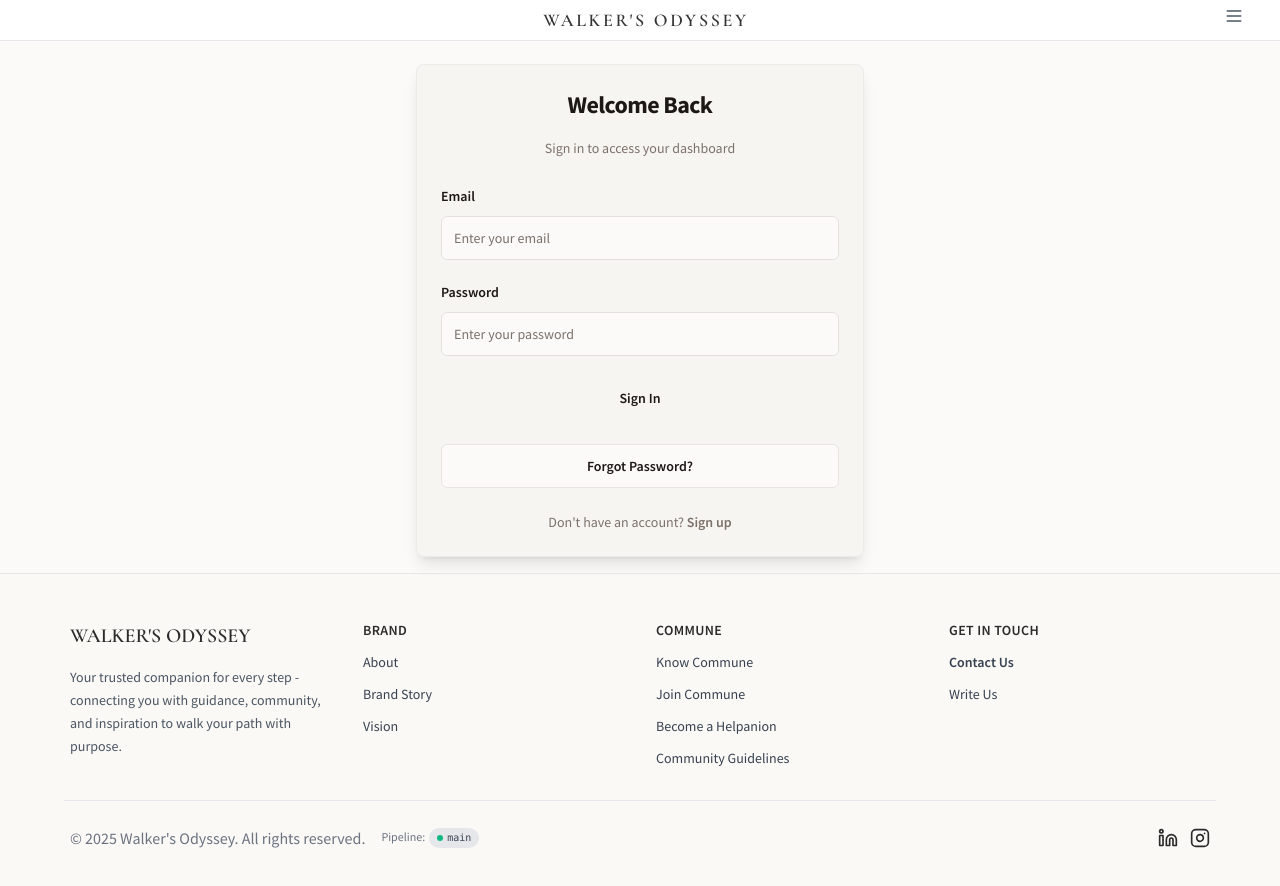
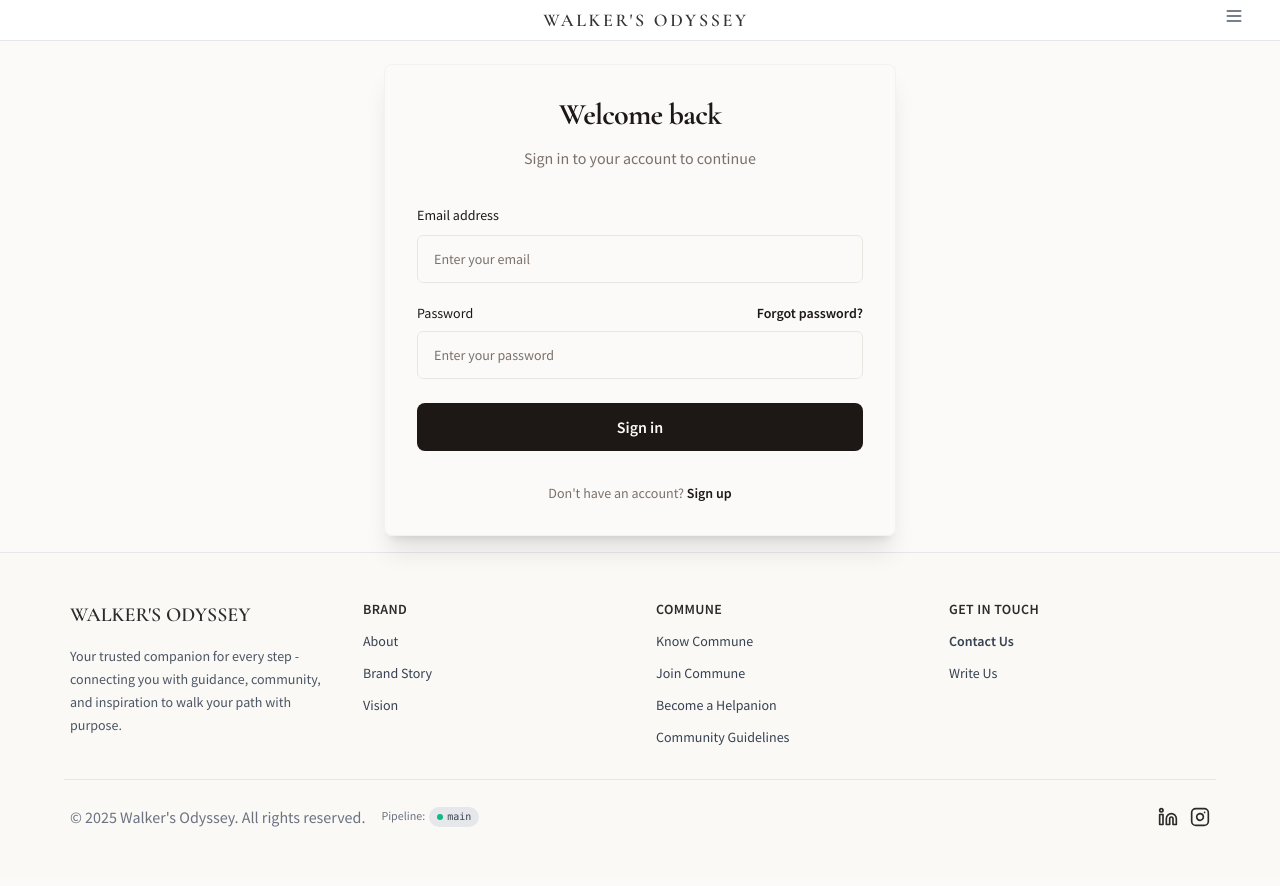
Before and after one commit to priteshsoni05/wocommune, a React (Vite) app: page /auth in a window 1280 px wide. Shown: the top 886 px of the page. Built offline with nearby package versions, Linux system fonts and the light colour scheme.

Commit message:
Redesign auth forms

```diff
--- a/src/components/auth/LoginForm.tsx
+++ b/src/components/auth/LoginForm.tsx
@@ -11,11 +11,13 @@ export type UserRole = 'walker' | 'helpanion';
 interface LoginFormProps {
   onSuccess: (userRoles: UserRole[]) => void;
   onNoRoleFound: (email: string) => void;
+  setShowForgotPassword?: (show: boolean) => void;
 }
 
 export const LoginForm: React.FC<LoginFormProps> = ({
   onSuccess,
-  onNoRoleFound
+  onNoRoleFound,
+  setShowForgotPassword
 }) => {
   const [email, setEmail] = useState('');
   const [password, setPassword] = useState('');
@@ -72,9 +74,24 @@ export const LoginForm: React.FC<LoginFormProps> = ({
   };
 
   return (
-    <form onSubmit={handleSubmit} className="space-y-5">
+    <div className="space-y-8">
+      {/* Header */}
+      <div className="text-center space-y-3">
+        <h1 className="font-brand text-3xl font-bold text-foreground">Welcome back</h1>
+        <p className="text-muted-foreground font-sans">Sign in to your account to continue</p>
+      </div>
+
+      {/* Form */}
+      <form onSubmit={handleSubmit} className="space-y-6">
+        <div className="space-y-5">
+          {/* Email Field */}
           <div className="space-y-2">
-        <Label htmlFor="email" className="text-foreground font-semibold">Email</Label>
+            <Label
+              htmlFor="email"
+              className="text-sm font-medium text-foreground font-sans"
+            >
+              Email address
+            </Label>
             <Input
               id="email"
               type="email"
@@ -82,12 +99,27 @@ export const LoginForm: React.FC<LoginFormProps> = ({
               onChange={(e) => setEmail(e.target.value)}
               required
               placeholder="Enter your email"
-          className="h-11 border-border bg-background text-foreground placeholder:text-muted-foreground focus:border-brand focus:ring-brand/20 touch-manipulation"
+              className="h-12 px-4 border-input bg-background text-foreground placeholder:text-muted-foreground focus:border-primary focus:ring-2 focus:ring-primary/10 transition-all duration-200 font-sans"
             />
           </div>
 
+          {/* Password Field */}
           <div className="space-y-2">
-        <Label htmlFor="password" className="text-foreground font-semibold">Password</Label>
+            <div className="flex items-center justify-between">
+              <Label
+                htmlFor="password"
+                className="text-sm font-medium text-foreground font-sans"
+              >
+                Password
+              </Label>
+              <button
+                type="button"
+                onClick={() => setShowForgotPassword && setShowForgotPassword(true)}
+                className="text-sm text-primary hover:text-primary/80 transition-colors font-sans"
+              >
+                Forgot password?
+              </button>
+            </div>
             <Input
               id="password"
               type="password"
@@ -95,27 +127,31 @@ export const LoginForm: React.FC<LoginFormProps> = ({
               onChange={(e) => setPassword(e.target.value)}
               required
               placeholder="Enter your password"
-          className="h-11 border-border bg-background text-foreground placeholder:text-muted-foreground focus:border-brand focus:ring-brand/20 touch-manipulation"
+              className="h-12 px-4 border-input bg-background text-foreground placeholder:text-muted-foreground focus:border-primary focus:ring-2 focus:ring-primary/10 transition-all duration-200 font-sans"
             />
           </div>
+        </div>
 
+        {/* Error Alert */}
         {error && (
-        <Alert variant="destructive" className="border-destructive/20 bg-destructive/5">
+          <Alert variant="destructive" className="border-destructive/20 bg-destructive/5 rounded-lg">
             <AlertCircle className="h-4 w-4" />
-          <AlertDescription className="text-destructive font-medium">
+            <AlertDescription className="text-destructive font-medium font-sans">
               {error}
             </AlertDescription>
           </Alert>
         )}
 
+        {/* Submit Button */}
         <Button
           type="submit"
           disabled={loading}
-        className="w-full h-11 bg-brand hover:bg-brand/90 text-brand-foreground font-semibold touch-manipulation"
+          className="w-full h-12 bg-primary hover:bg-primary/90 text-primary-foreground font-semibold text-base rounded-lg transition-all duration-200 font-sans"
         >
           {loading && <Loader2 className="mr-2 h-4 w-4 animate-spin" />}
-        Sign In
+          Sign in
         </Button>
       </form>
+    </div>
   );
 };
--- a/src/components/auth/SignupForm.tsx
+++ b/src/components/auth/SignupForm.tsx
@@ -243,9 +243,28 @@ export const SignupForm: React.FC<SignupFormProps> = ({
   };
 
   return (
-    <form onSubmit={handleSubmit} className="space-y-5">
+    <div className="space-y-8">
+      {/* Header */}
+      <div className="text-center space-y-3">
+        <h1 className="font-brand text-3xl font-bold text-foreground">
+          Create your {selectedRole} account
+        </h1>
+        <p className="text-muted-foreground font-sans">
+          Join our community and start {selectedRole === 'helpanion' ? 'helping others' : 'getting help'}
+        </p>
+      </div>
+
+      {/* Form */}
+      <form onSubmit={handleSubmit} className="space-y-6">
+        <div className="space-y-5">
+          {/* Full Name Field */}
           <div className="space-y-2">
-        <Label htmlFor="name" className="text-foreground font-semibold">Full Name</Label>
+            <Label
+              htmlFor="name"
+              className="text-sm font-medium text-foreground font-sans"
+            >
+              Full name
+            </Label>
             <Input
               id="name"
               type="text"
@@ -253,12 +272,18 @@ export const SignupForm: React.FC<SignupFormProps> = ({
               onChange={(e) => setFormData(prev => ({ ...prev, name: e.target.value }))}
               required
               placeholder="Enter your full name"
-          className="h-11 border-border bg-background text-foreground placeholder:text-muted-foreground focus:border-brand focus:ring-brand/20 touch-manipulation"
+              className="h-12 px-4 border-input bg-background text-foreground placeholder:text-muted-foreground focus:border-primary focus:ring-2 focus:ring-primary/10 transition-all duration-200 font-sans"
             />
           </div>
 
+          {/* Email Field */}
           <div className="space-y-2">
-        <Label htmlFor="email" className="text-foreground font-semibold">Email</Label>
+            <Label
+              htmlFor="email"
+              className="text-sm font-medium text-foreground font-sans"
+            >
+              Email address
+            </Label>
             <Input
               id="email"
               type="email"
@@ -266,41 +291,19 @@ export const SignupForm: React.FC<SignupFormProps> = ({
               onChange={(e) => setFormData(prev => ({ ...prev, email: e.target.value }))}
               required
               placeholder="Enter your email"
-          className="h-11 border-border bg-background text-foreground placeholder:text-muted-foreground focus:border-brand focus:ring-brand/20 touch-manipulation"
+              className="h-12 px-4 border-input bg-background text-foreground placeholder:text-muted-foreground focus:border-primary focus:ring-2 focus:ring-primary/10 transition-all duration-200 font-sans"
             />
           </div>
 
-      <div className="space-y-2">
-        <Label htmlFor="password" className="text-foreground font-semibold">Password</Label>
-        <Input
-          id="password"
-          type="password"
-          value={formData.password}
-          onChange={(e) => setFormData(prev => ({ ...prev, password: e.target.value }))}
-          required
-          placeholder="Create a password"
-          minLength={6}
-          className="h-11 border-border bg-background text-foreground placeholder:text-muted-foreground focus:border-brand focus:ring-brand/20 touch-manipulation"
-        />
-      </div>
-
-      <div className="space-y-2">
-        <Label htmlFor="confirmPassword" className="text-foreground font-semibold">Confirm Password</Label>
-        <Input
-          id="confirmPassword"
-          type="password"
-          value={formData.confirmPassword}
-          onChange={(e) => setFormData(prev => ({ ...prev, confirmPassword: e.target.value }))}
-          required
-          placeholder="Confirm your password"
-          minLength={6}
-          className="h-11 border-border bg-background text-foreground placeholder:text-muted-foreground focus:border-brand focus:ring-brand/20 touch-manipulation"
-        />
-      </div>
-
+          {/* Username Field (for Helpanions only) */}
           {selectedRole === 'helpanion' && (
             <div className="space-y-2">
-          <Label htmlFor="username" className="text-foreground font-semibold">Username</Label>
+              <Label
+                htmlFor="username"
+                className="text-sm font-medium text-foreground font-sans"
+              >
+                Username
+              </Label>
               <div className="relative">
                 <Input
                   id="username"
@@ -310,14 +313,16 @@ export const SignupForm: React.FC<SignupFormProps> = ({
                   onBlur={handleUsernameBlur}
                   required
                   placeholder="Choose a unique username"
-              className={`h-11 pr-10 border-border bg-background text-foreground placeholder:text-muted-foreground focus:border-brand focus:ring-brand/20 touch-manipulation ${usernameError ? 'border-destructive focus:border-destructive focus:ring-destructive/20' : ''}`}
+                  className={`h-12 px-4 pr-10 border-input bg-background text-foreground placeholder:text-muted-foreground focus:border-primary focus:ring-2 focus:ring-primary/10 transition-all duration-200 font-sans ${
+                    usernameError ? 'border-destructive focus:border-destructive focus:ring-destructive/10' : ''
+                  }`}
                 />
                 {usernameLoading && (
                   <Loader2 className="absolute right-3 top-1/2 transform -translate-y-1/2 h-4 w-4 animate-spin text-muted-foreground" />
                 )}
               </div>
               {usernameError && (
-            <p className="text-sm text-destructive flex items-center gap-1.5">
+                <p className="text-sm text-destructive flex items-center gap-1.5 font-sans">
                   <AlertCircle className="h-3.5 w-3.5 flex-shrink-0" />
                   <span>{usernameError}</span>
                 </p>
@@ -325,34 +330,78 @@ export const SignupForm: React.FC<SignupFormProps> = ({
             </div>
           )}
 
+          {/* Password Fields */}
+          <div className="grid grid-cols-1 sm:grid-cols-2 gap-4">
+            <div className="space-y-2">
+              <Label
+                htmlFor="password"
+                className="text-sm font-medium text-foreground font-sans"
+              >
+                Password
+              </Label>
+              <Input
+                id="password"
+                type="password"
+                value={formData.password}
+                onChange={(e) => setFormData(prev => ({ ...prev, password: e.target.value }))}
+                required
+                placeholder="Create password"
+                minLength={6}
+                className="h-12 px-4 border-input bg-background text-foreground placeholder:text-muted-foreground focus:border-primary focus:ring-2 focus:ring-primary/10 transition-all duration-200 font-sans"
+              />
+            </div>
+            <div className="space-y-2">
+              <Label
+                htmlFor="confirmPassword"
+                className="text-sm font-medium text-foreground font-sans"
+              >
+                Confirm password
+              </Label>
+              <Input
+                id="confirmPassword"
+                type="password"
+                value={formData.confirmPassword}
+                onChange={(e) => setFormData(prev => ({ ...prev, confirmPassword: e.target.value }))}
+                required
+                placeholder="Confirm password"
+                minLength={6}
+                className="h-12 px-4 border-input bg-background text-foreground placeholder:text-muted-foreground focus:border-primary focus:ring-2 focus:ring-primary/10 transition-all duration-200 font-sans"
+              />
+            </div>
+          </div>
+        </div>
+
+        {/* Error Alert */}
         {error && (
-        <Alert variant="destructive" className="border-destructive/20 bg-destructive/5">
+          <Alert variant="destructive" className="border-destructive/20 bg-destructive/5 rounded-lg">
             <AlertCircle className="h-4 w-4" />
-          <AlertDescription className="text-destructive font-medium">
+            <AlertDescription className="text-destructive font-medium font-sans">
               {error}
             </AlertDescription>
           </Alert>
         )}
 
-      <div className="flex space-x-3 pt-2">
+        {/* Action Buttons */}
+        <div className="flex flex-col sm:flex-row gap-3 pt-2">
           <Button
             type="submit"
             disabled={loading || usernameLoading || (selectedRole === 'helpanion' && !!usernameError)}
-          className="flex-1 h-11 bg-brand hover:bg-brand/90 text-brand-foreground font-semibold touch-manipulation"
+            className="flex-1 h-12 bg-primary hover:bg-primary/90 text-primary-foreground font-semibold text-base rounded-lg transition-all duration-200 font-sans"
           >
             {loading && <Loader2 className="mr-2 h-4 w-4 animate-spin" />}
-          Create Account
+            Create account
           </Button>
           <Button
             type="button"
             variant="outline"
             onClick={onCancel}
             disabled={loading}
-          className="px-6 h-11 font-semibold touch-manipulation"
+            className="sm:w-auto px-8 h-12 font-semibold text-base rounded-lg transition-all duration-200 font-sans border-input hover:bg-accent"
           >
             Cancel
           </Button>
         </div>
       </form>
+    </div>
   );
 };
--- a/src/pages/Auth.tsx
+++ b/src/pages/Auth.tsx
@@ -173,30 +173,8 @@ export default function Auth() {
       <div className="min-h-screen flex flex-col">
         <GlobalHeader />
         <div className="flex-1 flex items-center justify-center p-4 pt-16">
-          <Card className="w-full max-w-md shadow-lg border-border/50 bg-card/95 backdrop-blur-sm">
-            <CardHeader className="text-center space-y-4 px-6 py-6">
-              <div className="flex items-center justify-center mb-4">
-                <button
-                  onClick={handleBackToMain}
-                  className="text-brand hover:text-brand/80 mr-4 touch-manipulation p-1"
-                  aria-label="Go back"
-                >
-                  <ArrowLeft className="w-5 h-5" />
-                </button>
-                <div className="flex-1">
-                  <CardTitle className="text-2xl font-bold text-foreground">
-                    Join as {selectedRole === 'helpanion' ? 'Helpanion' : 'Walker'}
-                  </CardTitle>
-                </div>
-              </div>
-              <CardDescription className="text-muted-foreground leading-relaxed">
-                {selectedRole === 'helpanion'
-                  ? 'Share your experiences and guide others'
-                  : 'Seek guidance and connect with helpanions'
-                }
-              </CardDescription>
-            </CardHeader>
-            <CardContent className="px-6 pb-6">
+          <Card className="w-full max-w-2xl shadow-xl border-border/30 bg-card/98 backdrop-blur-sm">
+            <CardContent className="p-8">
               <SignupForm
                 selectedRole={selectedRole}
                 onSuccess={handleSignupSuccess}
@@ -216,21 +194,12 @@ export default function Auth() {
 
       <div className="flex-1 flex items-center justify-center p-4 pt-16">
         {authMode === 'login' ? (
-          <Card className="w-full max-w-md shadow-lg border-border/50 bg-card/95 backdrop-blur-sm">
-            <CardHeader className="text-center space-y-4 px-6 py-6">
-              <CardTitle className="text-2xl font-bold text-foreground">
-                Welcome Back
-              </CardTitle>
-              <CardDescription className="text-muted-foreground leading-relaxed">
-                Sign in to access your dashboard
-              </CardDescription>
-            </CardHeader>
-
-            <CardContent className="space-y-6 px-6 pb-6">
+          <Card className="w-full max-w-lg shadow-xl border-border/30 bg-card/98 backdrop-blur-sm">
+            <CardContent className="p-8">
               {noRoleMessage && (
-                <Alert className="border-brand/20 bg-brand/5">
-                  <AlertCircle className="h-4 w-4 text-brand" />
-                  <AlertDescription className="text-brand font-medium">
+                <Alert className="border-primary/20 bg-primary/5 mb-6">
+                  <AlertCircle className="h-4 w-4 text-primary" />
+                  <AlertDescription className="text-primary font-medium font-sans">
                     {noRoleMessage}
                   </AlertDescription>
                 </Alert>
@@ -239,33 +208,26 @@ export default function Auth() {
               <LoginForm
                 onSuccess={handleLoginSuccess}
                 onNoRoleFound={handleLoginNoRole}
+                setShowForgotPassword={setShowForgotPassword}
               />
 
-              <div className="space-y-3">
-                <Button
-                  variant="outline"
-                  className="w-full h-11 font-semibold touch-manipulation"
-                  onClick={() => setShowForgotPassword(true)}
-                >
-                  Forgot Password?
-                </Button>
-
-                {noRoleMessage && (
+              {noRoleMessage && (
+                <div className="mt-6">
                   <Button
                     variant="default"
-                    className="w-full h-11 bg-brand hover:bg-brand/90 text-brand-foreground font-semibold touch-manipulation"
+                    className="w-full h-12 bg-primary hover:bg-primary/90 text-primary-foreground font-semibold text-base rounded-lg transition-all duration-200 font-sans"
                     onClick={handleCreateAccount}
                   >
                     Create New Profile
                   </Button>
-                )}
-              </div>
+                </div>
+              )}
 
-              <div className="text-center text-sm text-muted-foreground">
+              <div className="mt-8 text-center text-sm text-muted-foreground font-sans">
                 Don't have an account?{' '}
                 <button
                   onClick={handleCreateAccount}
-                  className="text-brand hover:text-brand/80 hover:underline font-semibold touch-manipulation"
+                  className="text-primary hover:text-primary/80 hover:underline font-semibold transition-colors"
                 >
                   Sign up
                 </button>
@@ -273,39 +235,54 @@ export default function Auth() {
             </CardContent>
           </Card>
         ) : (
-          <div className="w-full max-w-lg text-center">
-            <h3 className="text-lg font-bold text-foreground mb-8">
-              JOIN WO COMMUNE AS
-            </h3>
+          <div className="w-full max-w-2xl text-center">
+            <div className="space-y-6 mb-12">
+              <h1 className="font-brand text-4xl font-bold text-foreground">Join WO Commune</h1>
+              <p className="text-lg text-muted-foreground font-sans max-w-md mx-auto">
+                Choose your role and become part of our supportive community
+              </p>
+            </div>
 
-            <div className="flex flex-col sm:flex-row gap-4 justify-center items-center">
-              <Button
-                variant="outline"
-                size="lg"
-                className="w-full sm:w-auto px-8 py-6 text-lg font-semibold border-2 hover:bg-muted/10"
+            <div className="grid grid-cols-1 sm:grid-cols-2 gap-6 max-w-xl mx-auto">
+              <Card
+                className="group cursor-pointer transition-all duration-300 hover:shadow-xl border-2 hover:border-primary/30"
                 onClick={() => handleSignupForRole('walker')}
               >
-                Walker
-              </Button>
+                <CardContent className="p-8 text-center">
+                  <div className="w-16 h-16 bg-accent rounded-full flex items-center justify-center mx-auto mb-4 group-hover:bg-primary/10 transition-colors">
+                    <span className="text-2xl font-brand font-bold text-foreground group-hover:text-primary transition-colors">W</span>
+                  </div>
+                  <h3 className="font-brand text-xl font-bold text-foreground mb-2">Walker</h3>
+                  <p className="text-sm text-muted-foreground font-sans">
+                    Seek guidance and connect with helpanions
+                  </p>
+                </CardContent>
+              </Card>
 
-              <Button
-                size="lg"
-                className="w-full sm:w-auto px-8 py-6 text-lg font-semibold text-white"
-                style={{ backgroundColor: '#193232' }}
+              <Card
+                className="group cursor-pointer transition-all duration-300 hover:shadow-xl border-2 hover:border-primary/30 bg-primary/5"
                 onClick={() => handleSignupForRole('helpanion')}
               >
-                Helpanion
-              </Button>
+                <CardContent className="p-8 text-center">
+                  <div className="w-16 h-16 bg-primary rounded-full flex items-center justify-center mx-auto mb-4 group-hover:bg-primary/90 transition-colors">
+                    <span className="text-2xl font-brand font-bold text-primary-foreground">H</span>
+                  </div>
+                  <h3 className="font-brand text-xl font-bold text-foreground mb-2">Helpanion</h3>
+                  <p className="text-sm text-muted-foreground font-sans">
+                    Share your experiences and guide others
+                  </p>
+                </CardContent>
+              </Card>
             </div>
 
-            <div className="mt-8 text-center text-sm text-muted-foreground">
+            <div className="mt-12 text-center text-sm text-muted-foreground font-sans">
               Already have an account?{' '}
               <button
                 onClick={() => {
                   setAuthMode('login');
                   setShowRoleSelection(false);
                 }}
-                className="text-brand hover:text-brand/80 hover:underline font-semibold"
+                className="text-primary hover:text-primary/80 hover:underline font-semibold transition-colors"
               >
                 Sign in
               </button>
```
Lines whose indentation alone changed are shown as unchanged.
